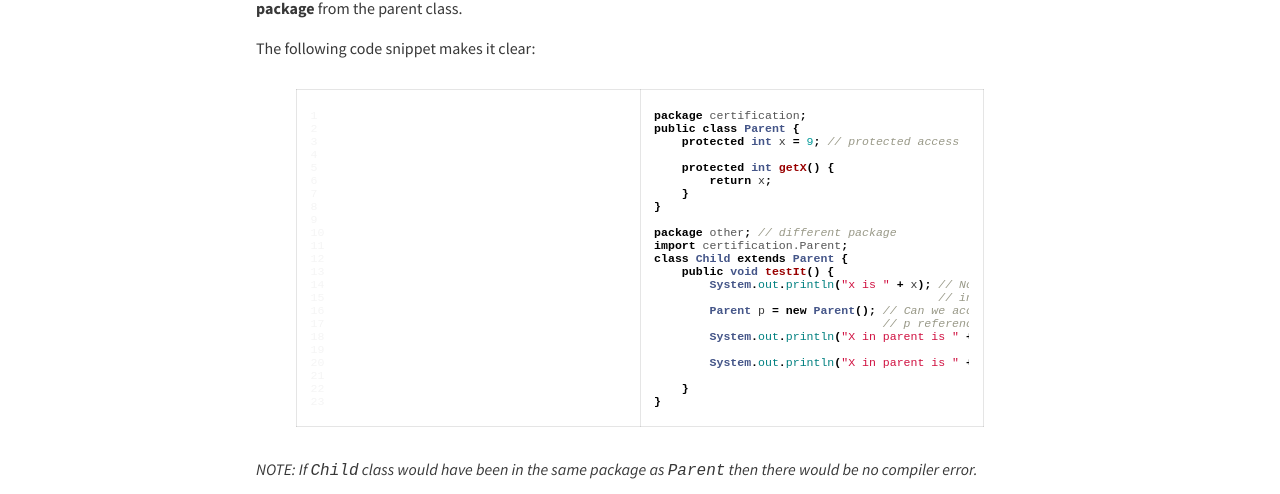
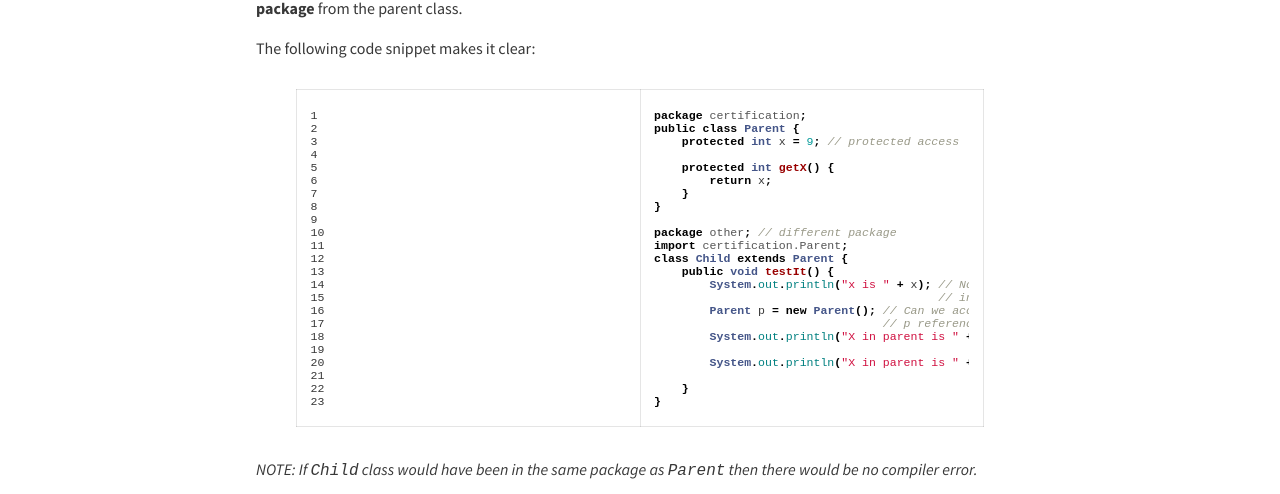
Before and after one commit to rampatra/JavaNotes, a Jekyll site: the page built from _posts/2015-05-22-access-control.md, in a window 1280 px wide. Shown: the part 784-1278 px from the top of the page. Built offline with Jekyll 4.4.1, drawn with Linux system fonts in a browser that asks for light colours; nearby versions of some CDN libraries; comment, search, counter and statistics services are not loaded.

Commit message:
highlighter ui fix

```diff
--- a/_config.yml
+++ b/_config.yml
@@ -75,7 +75,7 @@ picture:
 
 # BUILD SETTINGS
 markdown: kramdown
-highlighter: pygments
+highlighter: rouge
 sass:
   sass_dir: _sass
   style: :compressed
--- a/_sass/external/_syntax.scss
+++ b/_sass/external/_syntax.scss
@@ -63,7 +63,7 @@
 .il { color: #009999 } /* Literal.Number.Integer.Long */
 
 /** Custom **/
-.highlight pre { word-wrap: normal }
+/*.highlight pre { word-wrap: normal }
 .highlight pre code { white-space: pre }
-.lineno { opacity:.2; color: #cccccc;-webkit-transition: opacity .5s linear; transition: opacity .5s linear;} /* Line nos */
-.highlight:hover .lineno { opacity: 1 } /* Show line nos on hover */
+.lineno { opacity:.2; color: #cccccc;-webkit-transition: opacity .5s linear; transition: opacity .5s linear;} !* Line nos *!
+.highlight:hover .lineno { opacity: 1 } !* Show line nos on hover *!*/
```
